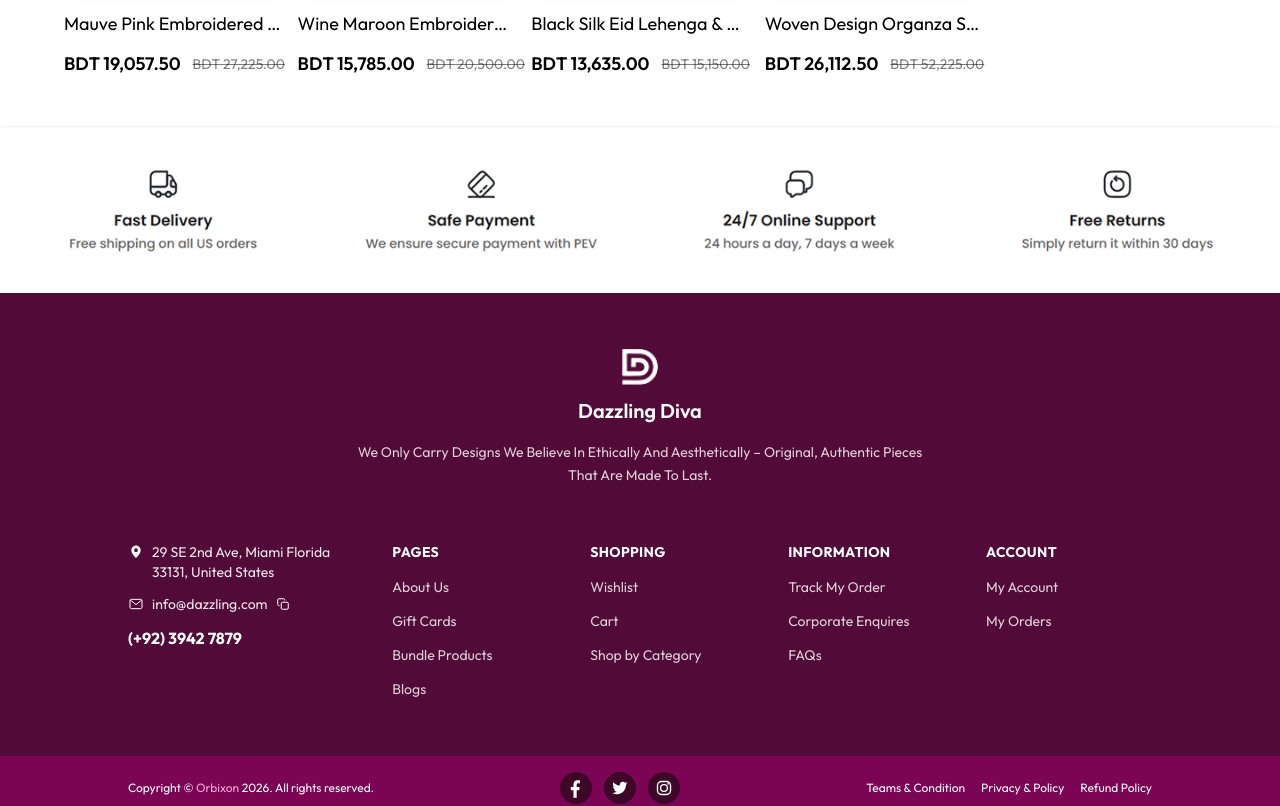
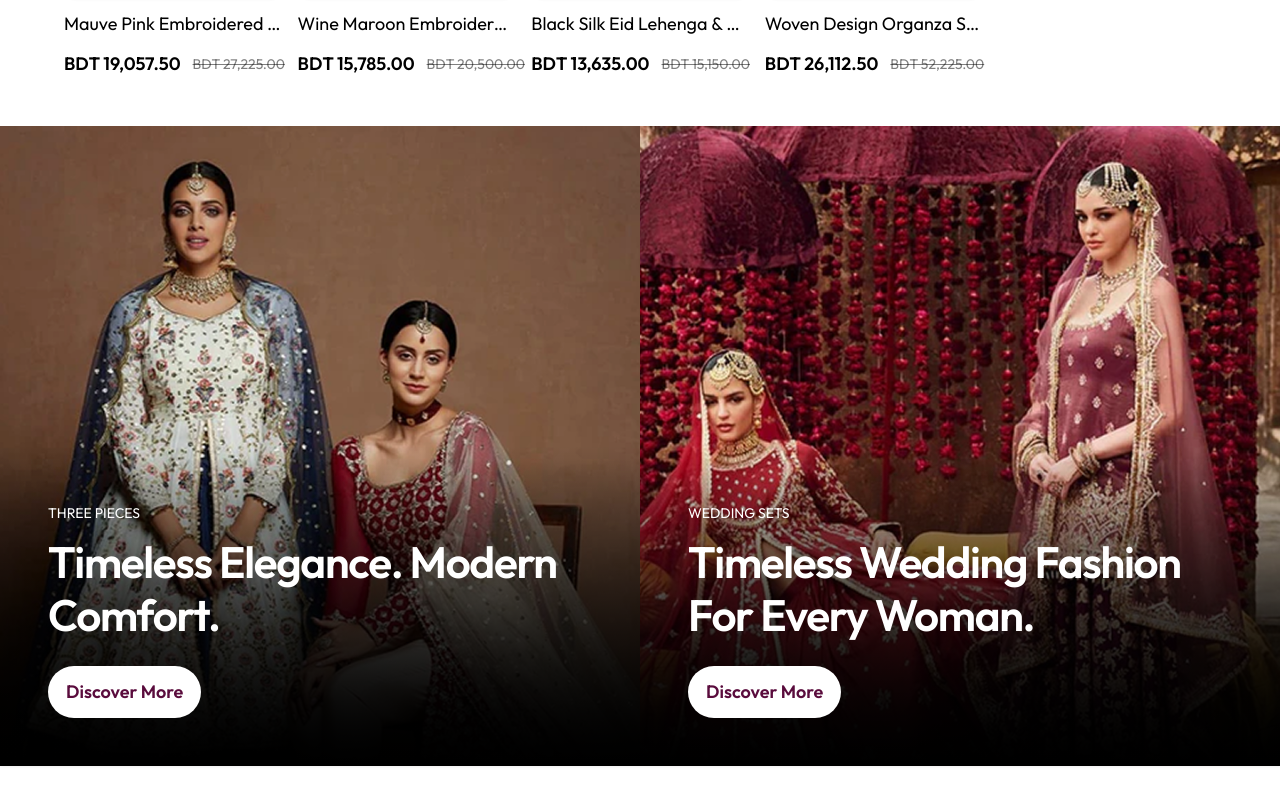
Before and after one commit to Taofique/Dazzling-Diva-Landing-Page, a React (Vite) app: page / in a window 1280 px wide. Shown: the part 2166-2972 px from the top of the page. Built offline with nearby package versions, Linux system fonts and the light colour scheme.

Commit message:
feat: Implement TwoColumn section, reuslable ColumnCallout UI and twoColumn data

```diff
--- a/src/App.tsx
+++ b/src/App.tsx
@@ -10,6 +10,7 @@ import { Toaster } from "react-hot-toast";
 import ShopByCategory from "./components/sections/ShopByCategory";
 import FlashDeals from "./components/sections/FlashDeals";
 import ProductPreview from "./components/sections/ProductPreview";
+import TwoColumn from "./components/sections/TwoColumn";
 
 function App() {
   const [showAnnouncement, setShowAnnouncement] = useState(true);
@@ -37,6 +38,7 @@ function App() {
         <ShopByCategory />
         <FlashDeals />
         <ProductPreview />
+        <TwoColumn />
         <TrustBar />
         <Footer />
       </div>
--- /dev/null
+++ b/src/components/sections/TwoColumn.tsx
@@ -0,0 +1,14 @@
+import ColumnCallout from "../ui/ColumnCallout";
+import { columnCallouts } from "../../data/twoColumn";
+
+const TwoColumn = () => {
+  return (
+    <section className="flex w-full flex-col items-start bg-white sm:flex-row">
+      {columnCallouts.map((column) => (
+        <ColumnCallout key={column.id} column={column} />
+      ))}
+    </section>
+  );
+};
+
+export default TwoColumn;
--- /dev/null
+++ b/src/components/ui/ColumnCallout.tsx
@@ -0,0 +1,45 @@
+import { Link } from "react-router-dom";
+import type { ColumnCallout as ColumnCalloutType } from "../../data/twoColumn";
+
+interface ColumnCalloutProps {
+  column: ColumnCalloutType;
+}
+
+const ColumnCallout = ({ column }: ColumnCalloutProps) => {
+  return (
+    <div className="relative flex h-[420px] flex-1 items-end overflow-hidden p-6 sm:h-[520px] sm:p-10 lg:h-[640px] lg:p-12">
+      {/* Background image + gradient overlay */}
+      <div aria-hidden="true" className="pointer-events-none absolute inset-0">
+        <img
+          src={column.image}
+          alt=""
+          className="absolute size-full max-w-none object-cover object-top"
+        />
+        <div className="absolute inset-0 bg-gradient-to-b from-black/0 from-50% to-black" />
+      </div>
+
+      {/* Content */}
+      <div className="relative flex w-full flex-1 flex-col items-start gap-4 sm:gap-6">
+        <div className="flex w-full flex-col items-start gap-2 text-white sm:gap-3">
+          <p className="font-['Outfit',sans-serif] text-sm leading-normal font-normal uppercase">
+            {column.label}
+          </p>
+          <p className="w-full font-['Outfit',sans-serif] text-2xl leading-[1.2] font-semibold tracking-[-0.02em] capitalize sm:text-4xl sm:tracking-[-0.03em] lg:text-[44px]">
+            {column.heading}
+          </p>
+        </div>
+
+        <Link
+          to={column.href}
+          className="flex shrink-0 items-center rounded-full bg-white px-4 py-2.5 transition-all duration-300 hover:scale-105 hover:bg-gray-100 hover:shadow-lg sm:px-[18px] sm:py-3"
+        >
+          <span className="font-['Outfit',sans-serif] text-base font-semibold text-[#5a0c3d] capitalize sm:text-lg">
+            Discover More
+          </span>
+        </Link>
+      </div>
+    </div>
+  );
+};
+
+export default ColumnCallout;
--- /dev/null
+++ b/src/data/twoColumn.ts
@@ -0,0 +1,27 @@
+import ColumnImage1 from "../assets/images/two-column/column-image-1.png";
+import ColumnImage2 from "../assets/images/two-column/column-image-2.png";
+
+export interface ColumnCallout {
+  id: string;
+  label: string;
+  heading: string;
+  image: string;
+  href: string;
+}
+
+export const columnCallouts: ColumnCallout[] = [
+  {
+    id: "three-pieces",
+    label: "Three Pieces",
+    heading: "Timeless Elegance. Modern Comfort.",
+    image: ColumnImage1,
+    href: "/category/three-piece",
+  },
+  {
+    id: "wedding-sets",
+    label: "Wedding Sets",
+    heading: "Timeless Wedding Fashion for Every Woman.",
+    image: ColumnImage2,
+    href: "/category/wedding",
+  },
+];
```
Also changed, not shown: src/assets/images/two-column/column-image-1.png (added), src/assets/images/two-column/column-image-2.png (added).
